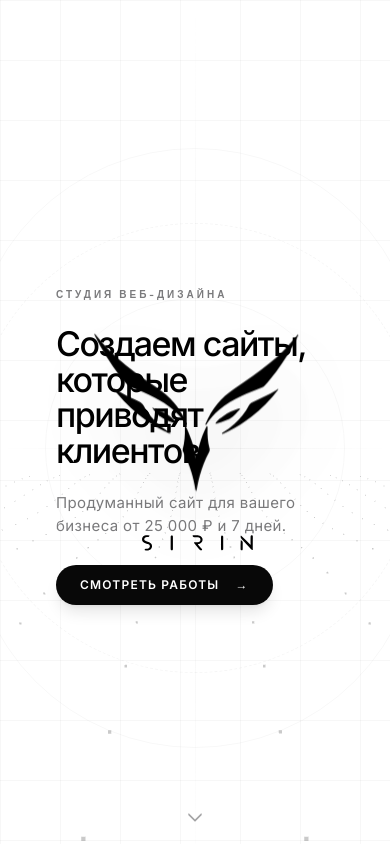
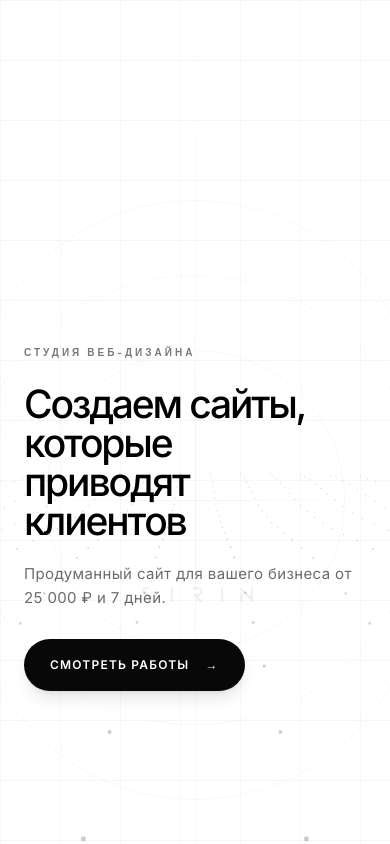
Before and after one commit to egorbagramyan0-bot/sirin, a React (Vite) app: page / in a window 390 px wide. Shown: the top 844 px of the page. Built offline with nearby package versions, Linux system fonts and the light colour scheme.

Commit message:
style: optimize mobile layout viewports for hero and internal sections

```diff
--- a/src/components/CentralBrandLogo.jsx
+++ b/src/components/CentralBrandLogo.jsx
@@ -11,23 +11,18 @@ export default function CentralBrandLogo() {
     const mm = gsap.matchMedia();
 
     mm.add({
-      isDesktop: "(min-width: 769px)",
-      isMobile: "(max-width: 768px)"
-    }, (context) => {
-      const { isMobile } = context.conditions;
-
+      isDesktop: "(min-width: 769px)"
+    }, () => {
       const trigger = ScrollTrigger.create({
         trigger: document.body,
         start: "160px top",
         onEnter: () => {
           gsap.killTweensOf(symbolWrapRef.current);
           gsap.to(symbolWrapRef.current, {
-            opacity: isMobile ? 0.04 : 0.12,
-            filter: isMobile
-              ? "blur(6px) drop-shadow(0 26px 44px rgba(0, 0, 0, 0.03))"
-              : "blur(3px) drop-shadow(0 26px 44px rgba(0, 0, 0, 0.06))",
+            opacity: 0.12,
+            filter: "blur(3px) drop-shadow(0 26px 44px rgba(0, 0, 0, 0.06))",
             scale: 1.04,
-            y: isMobile ? 30 : 50,
+            y: 50,
             duration: 0.55,
             ease: "power2.out",
             overwrite: true
--- a/src/components/Header.jsx
+++ b/src/components/Header.jsx
@@ -44,13 +44,13 @@ export default function Header({ onNavigate, onLogoClick, activeIndex }) {
     <>
       <header
         ref={headerRef}
-        className="fixed top-0 left-0 w-full z-50 h-[76px] grid grid-cols-[1fr_auto_1fr] items-center px-6 md:px-11 pointer-events-auto"
+        className="site-header fixed top-0 left-0 w-full z-50 h-[76px] grid grid-cols-[1fr_auto_1fr] items-center px-6 md:px-11 pointer-events-auto"
       >
         {/* Left: Spacer */}
         <div />
 
         {/* Center: Desktop Nav Pill */}
-        <nav className="nav justify-self-center desktop-nav-only flex items-center gap-1 p-1 bg-white/68 border border-black/8 rounded-full backdrop-blur-[14px] shadow-[0_10px_30px_rgba(0,0,0,0.04)]">
+        <nav className="nav nav-pill justify-self-center desktop-nav-only flex items-center gap-1 p-1 bg-white/68 border border-black/8 rounded-full backdrop-blur-[14px] shadow-[0_10px_30px_rgba(0,0,0,0.04)]">
 
           {/* Logo Button */}
           <button
--- a/src/components/Hero.jsx
+++ b/src/components/Hero.jsx
@@ -54,7 +54,7 @@ export default function Hero({ onPortfolioClick }) {
             <button
               type="button"
               onClick={() => onPortfolioClick?.()}
-              className="group inline-flex items-center gap-4 px-6 py-3 rounded-full bg-brand-black text-white hover:bg-brand-graphite transition-all duration-300 text-xs font-semibold tracking-widest shadow-lg shadow-black/10 cursor-pointer"
+              className="hero-button group inline-flex items-center gap-4 px-6 py-3 rounded-full bg-brand-black text-white hover:bg-brand-graphite transition-all duration-300 text-xs font-semibold tracking-widest shadow-lg shadow-black/10 cursor-pointer"
             >
               СМОТРЕТЬ РАБОТЫ
               <span className="transform group-hover:translate-x-1.5 transition-transform duration-300">→</span>
--- a/src/index.css
+++ b/src/index.css
@@ -805,3 +805,197 @@ html.lenis, html.lenis body {
 .hero-flip-words * {
   font-family: inherit !important;
 }
+
+/* ── Mobile Layout Optimizations (max-width: 768px) ── */
+@media (max-width: 768px) {
+  .hero-section {
+    min-height: 100svh !important;
+    padding: 120px 24px 80px !important;
+    display: flex !important;
+    align-items: center !important;
+  }
+
+  .hero-content {
+    width: 100% !important;
+    max-width: none !important;
+    padding: 0 !important;
+    align-items: flex-start !important;
+    justify-content: center !important;
+  }
+
+  .hero-copy {
+    position: relative !important;
+    z-index: 6 !important;
+    max-width: 100% !important;
+    margin: 0 !important;
+  }
+
+  .hero-title {
+    font-size: clamp(38px, 11vw, 54px) !important;
+    line-height: 0.98 !important;
+    letter-spacing: -0.055em !important;
+    max-width: 100% !important;
+  }
+
+  .hero-flip-words {
+    font-size: inherit !important;
+    line-height: inherit !important;
+    font-weight: inherit !important;
+    letter-spacing: inherit !important;
+    padding-left: 0 !important;
+    padding-right: 0 !important;
+  }
+
+  .central-brand {
+    width: 120vw !important;
+    left: 50% !important;
+    top: 47% !important;
+    opacity: 0.08 !important;
+    transform: translate(-50%, -50%) !important;
+    z-index: 1 !important;
+  }
+
+  .central-symbol-wrap {
+    opacity: 0.12 !important;
+    filter: blur(2px) !important;
+    transform: scale(1.08) !important;
+  }
+
+  .central-wordmark {
+    opacity: 0.08 !important;
+  }
+
+  .central-symbol-float {
+    animation: sirinMobileFloat 6s ease-in-out infinite !important;
+  }
+
+  .hero-subtitle {
+    margin-top: 22px !important;
+    max-width: 92% !important;
+    font-size: 16px !important;
+    line-height: 1.55 !important;
+    color: rgba(0,0,0,0.58) !important;
+  }
+
+  .hero-actions {
+    margin-top: 30px !important;
+  }
+
+  .hero-button,
+  .primary-button {
+    height: 54px !important;
+    padding: 0 28px !important;
+    font-size: 12px !important;
+    letter-spacing: 0.1em !important;
+    border-radius: 999px !important;
+  }
+
+  .site-header {
+    top: max(14px, env(safe-area-inset-top)) !important;
+    padding: 0 16px !important;
+  }
+
+  .nav-pill {
+    max-width: calc(100vw - 32px) !important;
+    overflow: hidden !important;
+  }
+
+  .about-section,
+  .pricing-section,
+  .portfolio-section,
+  .contacts-section {
+    min-height: auto !important;
+    padding: 96px 24px !important;
+  }
+
+  .about-inner {
+    display: grid !important;
+    grid-template-columns: 1fr !important;
+    gap: 34px !important;
+  }
+
+  .about-right {
+    grid-template-columns: 1fr !important;
+  }
+
+  .about-card {
+    min-height: auto !important;
+    padding: 22px !important;
+    backdrop-filter: blur(10px) !important;
+    box-shadow: 0 16px 40px rgba(0,0,0,0.04) !important;
+  }
+
+  .pricing-grid {
+    grid-template-columns: 1fr !important;
+    gap: 16px !important;
+  }
+
+  .pricing-card {
+    min-height: auto !important;
+    padding: 24px !important;
+    backdrop-filter: blur(10px) !important;
+    box-shadow: 0 16px 40px rgba(0,0,0,0.04) !important;
+  }
+
+  .pricing-header h2 {
+    font-size: clamp(34px, 9vw, 46px) !important;
+  }
+
+  .portfolio-grid {
+    grid-template-columns: 1fr !important;
+    gap: 18px !important;
+  }
+
+  .portfolio-card {
+    min-height: auto !important;
+    backdrop-filter: blur(10px) !important;
+    box-shadow: 0 16px 40px rgba(0,0,0,0.04) !important;
+  }
+}
+
+/* ── Small Mobile Viewports (max-width: 430px) ── */
+@media (max-width: 430px) {
+  .hero-title {
+    font-size: clamp(34px, 10vw, 46px) !important;
+    line-height: 1 !important;
+  }
+
+  .central-brand {
+    width: 135vw !important;
+    top: 50% !important;
+  }
+
+  .central-symbol-wrap {
+    opacity: 0.08 !important;
+    filter: blur(2px) !important;
+  }
+
+  .central-wordmark {
+    opacity: 0.06 !important;
+  }
+
+  .hero-subtitle {
+    font-size: 15px !important;
+    max-width: 100% !important;
+  }
+
+  .hero-button,
+  .primary-button {
+    width: auto !important;
+    max-width: 100% !important;
+    height: 52px !important;
+    padding: 0 26px !important;
+  }
+}
+
+@keyframes sirinMobileFloat {
+  0% {
+    transform: translateY(0px) rotateZ(-0.15deg);
+  }
+  50% {
+    transform: translateY(-6px) rotateZ(0.15deg);
+  }
+  100% {
+    transform: translateY(0px) rotateZ(-0.15deg);
+  }
+}
```
